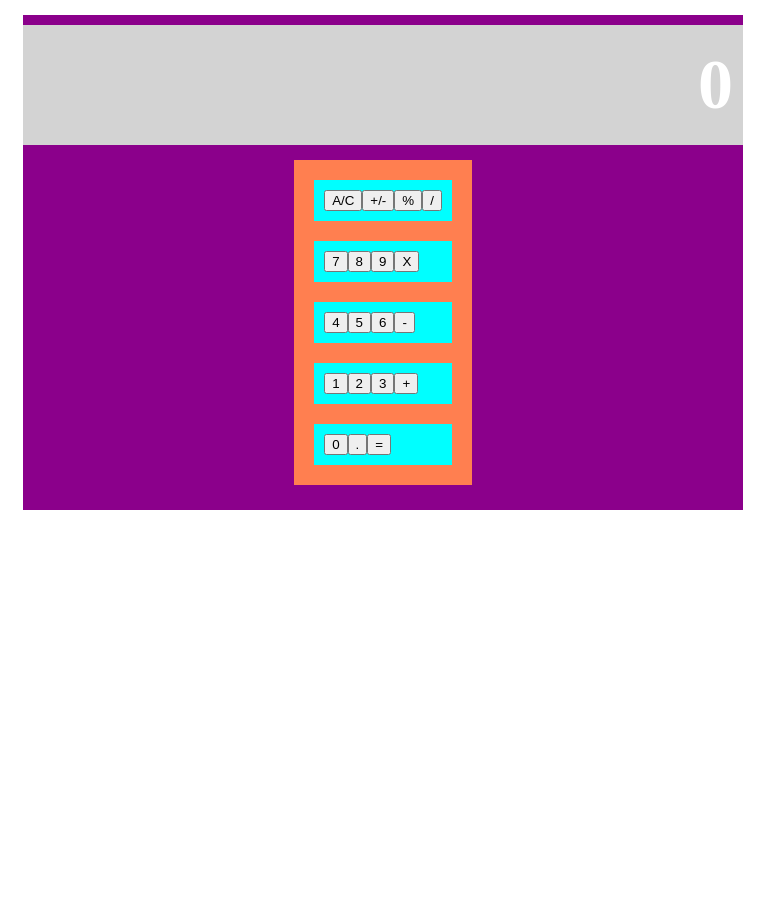
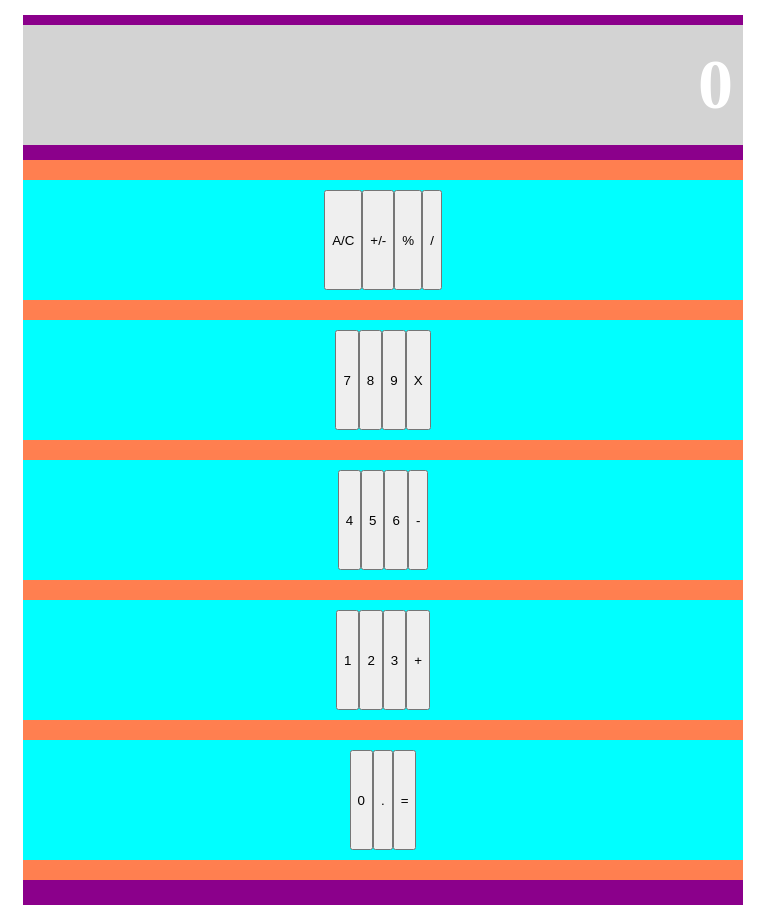
Before and after one commit to thsvr/calculator, a React (Create React App) app: page / in a window 1280 px wide. Shown: the whole page, without its empty margins (0-783 px from the left). Before the commit the page ends 800 px from the top, so only its background shows below. Built offline with nearby package versions, Linux system fonts and the light colour scheme.

Commit message:
Add style to ButtonPanel component: 100px of heightfor each row and groups are displayed horizontally.

```diff
--- a/src/index.css
+++ b/src/index.css
@@ -30,6 +30,7 @@ code {
   width: 100%;
   font-size: 70px;
 
+  display: flex;
   background-color: lightgray;
   height:100px;
   color:white;
@@ -37,8 +38,6 @@ code {
   align-items: center;
   justify-content: flex-end;
   padding: 10px;
-
-  display: flex;
 }
 
 /* ButtonPanel component */
@@ -46,13 +45,25 @@ code {
   background-color: coral;
   margin: 15px;
   padding: 10px;
+  width: 100%;
+  justify-content: center;
+  align-items: center;
 
   display: flex;
+
+
   flex-direction: column;
   align-items: space-around;
+
 }
 
 .group1, .group2, .group3, .group4, .group5 {
+  height: 100px;
+
+  width:100%;
+  display: flex;
+  justify-content: center;
+  align-items: space-around;
   background-color: cyan;
   padding: 10px;
   margin: 10px;
```
